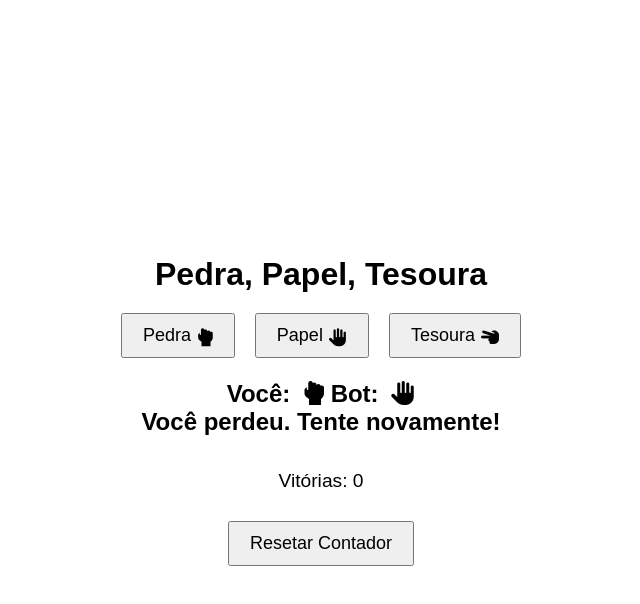
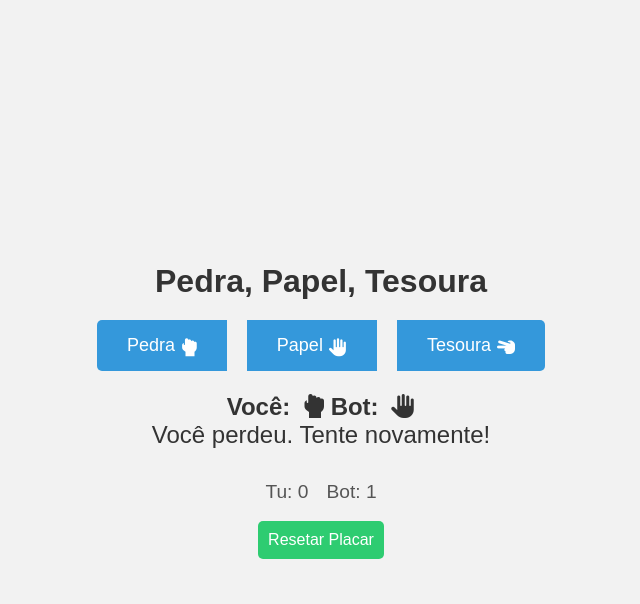
Before and after one commit to Afonso467/Projetos-Pessoais, a plain HTML site: page jogo.html in a window 1280 px wide. Both pictures are taken after a click on the button "Pedra". Shown: the whole page, without its empty margins (319-959 px from the left). Drawn offline with Linux system fonts and the light colour scheme.

Commit message:
jogo pedra papel tesoura feito

```diff
--- a/jogo.html
+++ b/jogo.html
@@ -8,7 +8,7 @@
     <link rel="stylesheet" href="https://cdnjs.cloudflare.com/ajax/libs/font-awesome/6.0.0/css/all.min.css">
 
     <style>
-      body {
+        body {
             display: flex;
             align-items: center;
             justify-content: center;
@@ -16,25 +16,38 @@
             margin: 0;
             font-family: 'Arial', sans-serif;
             flex-direction: column;
+            background-color: #f2f2f2;
         }
 
         h1 {
             text-align: center;
             font-size: 2rem;
             margin-bottom: 20px;
+            color: #333;
         }
 
         #botoes {
             display: flex;
             gap: 20px;
+            border-radius: 5px;
+            overflow: hidden;
         }
 
         button {
-            padding: 10px 20px;
+            padding: 15px 30px;
             font-size: 18px;
             display: flex;
             align-items: center;
             justify-content: center;
+            background-color: #3498db;
+            color: #fff;
+            border: none;
+            border-radius: 0;
+            transition: background-color 0.3s;
+        }
+
+        button:hover {
+            background-color: #2980b9;
         }
 
         .fa-solid, .fas {
@@ -44,25 +57,40 @@
             margin-top: 3px;
         }
 
-        button i {
-            margin-top: 10px;
-        }
-
         #resultado {
             margin-top: 20px;
             font-size: 1.5rem;
             text-align: center;
+            color: #333;
         }
 
-        #contador {
-            font-size: 1.2rem;
-            margin-top: 10px;
+        #contadores {
+            display: flex;
+            justify-content: center;
+            margin: -11px;
+            gap: 18px;
         }
 
-        #reset {
-            margin-top: 10px;
+        .contador {
+            font-size: 1.2rem;
+            color: #555;
         }
 
+        #reset-placar {
+            margin-top: 10px;
+            font-size: 16px;
+            padding: 10px;
+            cursor: pointer;
+            background-color: #2ecc71;
+            color: #fff;
+            border: none;
+            border-radius: 5px;
+            transition: background-color 0.3s;
+        }
+
+        #reset-placar:hover {
+            background-color: #27ae60;
+        }
     </style>
 </head>
 <body>
@@ -82,12 +110,16 @@
         </button>
     </div>
     <p id="resultado"></p>
-    <p id="contador">Vitórias: <span id="pontuacao">0</span></p>
-    <button id="reset" onclick="resetarContador()">Resetar Contador</button>
+    <div id="contadores">
+        <p class="contador">Tu: <span id="pontuacao">0</span></p>
+        <p class="contador"> Bot: <span id="pontuacao-bot">0</span></p>
+    </div>
+    <button id="reset-placar" onclick="resetarContador()">Resetar Placar</button>
 
     <script>
 
-        let contador = 0;
+        let contadorJogador = 0;
+        let contadorBot = 0;
 
         function jogar(escolhaDoUsuario) {
             const opcoes = ['pedra', 'papel', 'tesoura'];
@@ -97,17 +129,23 @@
 
             document.getElementById('resultado').innerHTML = `<strong>Você:</strong> ${iconeEscolha(escolhaDoUsuario)} <strong>Bot:</strong> ${iconeEscolha(escolhaDoBot)}<br>${resultado}`;
 
-            // Incrementar o contador apenas se o usuário ganhar
+            // Incrementar o contador do jogador ou do bot
             if (resultado.includes('ganhou')) {
-                contador++;
-                document.getElementById('pontuacao').innerText = contador;
+                contadorJogador++;
+            } else if (resultado.includes('perdeu')) {
+                contadorBot++;
             }
+
+            document.getElementById('pontuacao').innerText = contadorJogador;
+            document.getElementById('pontuacao-bot').innerText = contadorBot;
         }
 
         function resetarContador() {
-            // Resetar o contador
-            contador = 0;
-            document.getElementById('pontuacao').innerText = contador;
+            // Resetar os contadores
+            contadorJogador = 0;
+            contadorBot = 0;
+            document.getElementById('pontuacao').innerText = contadorJogador;
+            document.getElementById('pontuacao-bot').innerText = contadorBot;
         }
 
         function verificarVencedor(usuario, bot) {
@@ -138,39 +176,6 @@
             }
             return '';
         }
-         function jogar(escolhaDoUsuario) {
-            const opcoes = ['pedra', 'papel', 'tesoura'];
-            const escolhaDoBot = opcoes[Math.floor(Math.random() * opcoes.length)];
-
-            const resultado = verificarVencedor(escolhaDoUsuario, escolhaDoBot);
-
-            document.getElementById('resultado').innerHTML = `<strong>Você:</strong> ${iconeEscolha(escolhaDoUsuario)} <strong>Bot:</strong> ${iconeEscolha(escolhaDoBot)}<br>${resultado}`;
-        }
-
-        function verificarVencedor(usuario, bot) {
-            if (usuario === bot) {
-                return 'Empate';
-            } else if (
-                (usuario === 'pedra' && bot === 'tesoura') ||
-                (usuario === 'papel' && bot === 'pedra') ||
-                (usuario === 'tesoura' && bot === 'papel')
-            ) {
-                return '<strong>Você ganhou!</strong>';
-            } else {
-                return '<strong>Você perdeu. Tente novamente!</strong>';
-            }
-        }
-
-        function iconeEscolha(escolha) {
-            if (escolha === 'pedra') {
-                return '<i class="fas fa-hand-rock"></i>';
-            } else if (escolha === 'papel') {
-                return '<i class="fas fa-hand-paper"></i>';
-            } else if (escolha === 'tesoura') {
-                return '<i class="fas fa-hand-scissors"></i>';
-            }
-            return '';
-        }
     </script>
 </body>
 </html>
```
